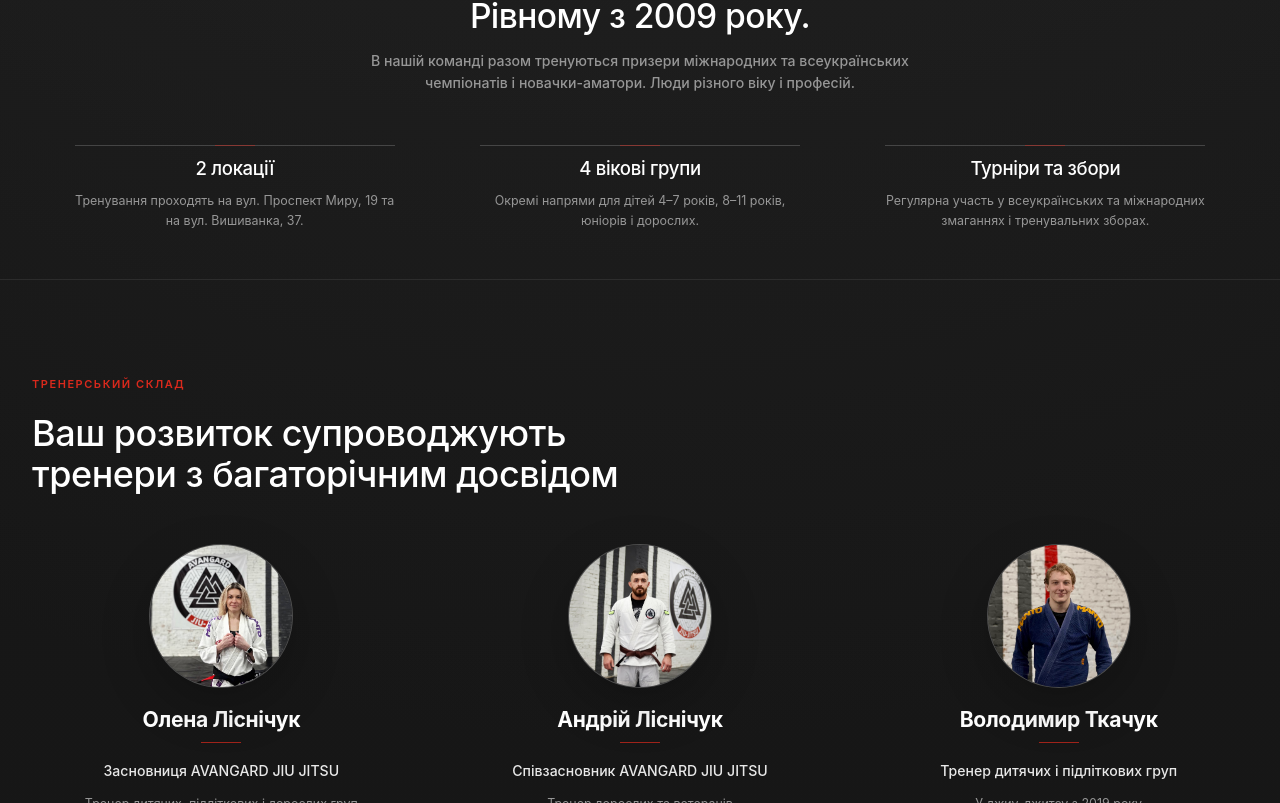
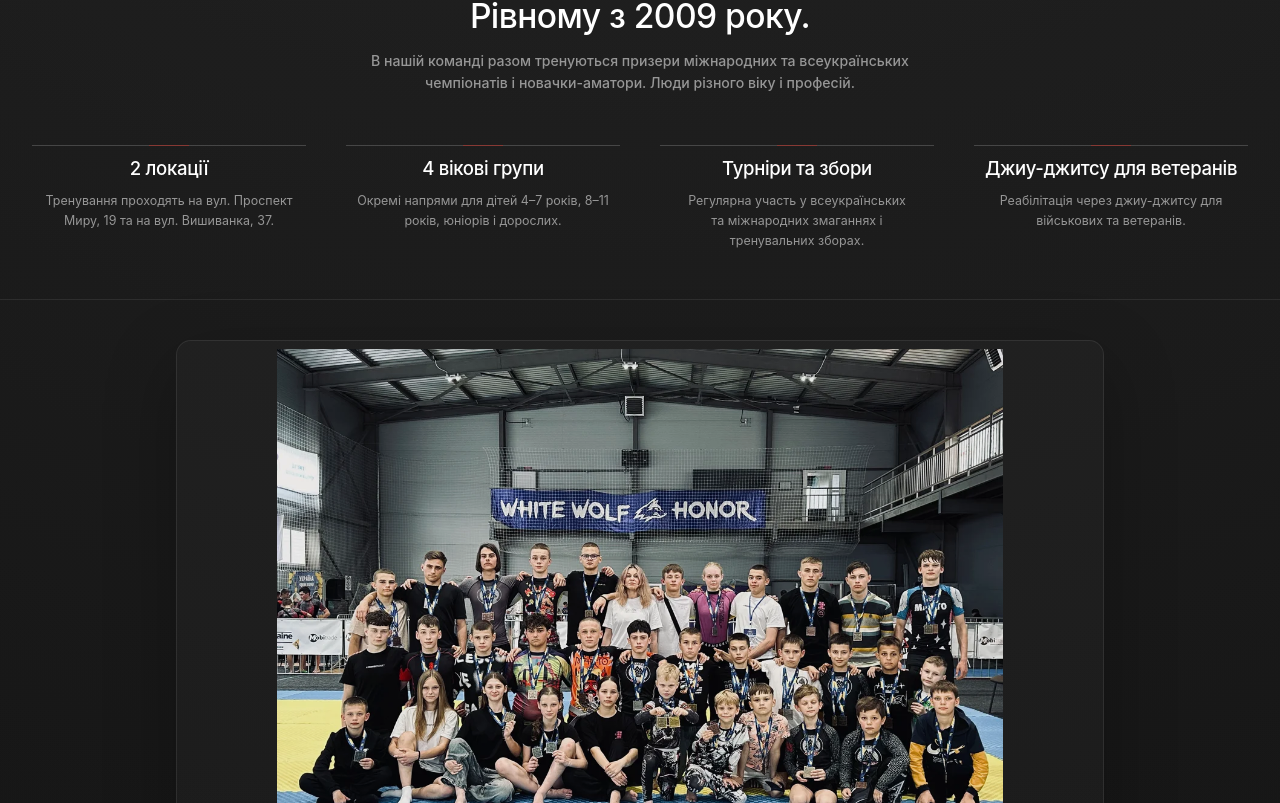
Before and after one commit to dobrodiynazar-dotcom/Avg-, a Next.js app: page / in a window 1280 px wide. Shown: the part 997-1800 px from the top of the page. Built offline with nearby package versions, Linux system fonts and the light colour scheme.

Commit message:
Add about veterans block and transition image

```diff
--- a/src/app/page.tsx
+++ b/src/app/page.tsx
@@ -1,5 +1,6 @@
 import {
   AboutSection,
+  AboutCoachesTransition,
   CoachesSection,
   ContactSection,
   FAQSection,
@@ -14,6 +15,7 @@ import { mediaAssets, mediaIntro } from "@/content/media";
 import { schedulePreviewContent, schedulePreviewGroups } from "@/content/schedule";
 import {
   academyStatement,
+  aboutCoachesTransitionImage,
   contactChannels,
   homepageLocationSection,
   heroBackgroundMedia,
@@ -36,6 +38,7 @@ export default function HomePage() {
         highlights={heroHighlights}
         statement={academyStatement}
       />
+      <AboutCoachesTransition image={aboutCoachesTransitionImage} />
       <CoachesSection intro={coachesIntro} coaches={coaches} />
       <SchedulePreviewSection
         content={schedulePreviewContent}
--- /dev/null
+++ b/src/components/sections/AboutCoachesTransition.tsx
@@ -0,0 +1,28 @@
+import Image from "next/image";
+
+import type { TransitionImageContent } from "@/types/content";
+
+import { Container } from "@/components/ui";
+
+type AboutCoachesTransitionProps = {
+  image: TransitionImageContent;
+};
+
+export function AboutCoachesTransition({ image }: AboutCoachesTransitionProps) {
+  return (
+    <div className="border-b border-[rgb(255_255_255_/_0.08)] py-8 sm:py-9 lg:py-10">
+      <Container size="wide">
+        <div className="mx-auto flex max-w-[58rem] justify-center overflow-hidden rounded-[var(--radius-card-md)] border border-[rgb(255_255_255_/_0.08)] bg-[rgb(255_255_255_/_0.025)] p-2 shadow-[0_24px_70px_rgb(0_0_0_/_0.28)]">
+          <Image
+            alt={image.alt}
+            className="h-auto max-h-[34rem] w-full object-contain opacity-95 saturate-[0.92]"
+            height={image.height}
+            sizes="(min-width: 1280px) 928px, (min-width: 768px) 86vw, 92vw"
+            src={image.src}
+            width={image.width}
+          />
+        </div>
+      </Container>
+    </div>
+  );
+}
--- a/src/components/sections/AboutSection.tsx
+++ b/src/components/sections/AboutSection.tsx
@@ -34,7 +34,7 @@ export function AboutSection({
           ) : null}
         </div>
 
-        <div className="mx-auto grid max-w-[72rem] gap-7 text-center md:grid-cols-3 md:gap-10 lg:gap-16">
+        <div className="mx-auto grid max-w-[76rem] gap-7 text-center md:grid-cols-2 md:gap-9 xl:grid-cols-4 xl:gap-10">
           {highlights.map((highlight) => (
             <article
               key={highlight.title}
--- a/src/components/sections/index.ts
+++ b/src/components/sections/index.ts
@@ -1,4 +1,5 @@
 export * from "@/components/sections/AboutSection";
+export * from "@/components/sections/AboutCoachesTransition";
 export * from "@/components/sections/CoachesSection";
 export * from "@/components/sections/ContactSection";
 export * from "@/components/sections/FAQSection";
--- a/src/content/site.ts
+++ b/src/content/site.ts
@@ -6,6 +6,7 @@ import type {
   HeroBackgroundMedia,
   HighlightItem,
   LocationSectionContent,
+  TransitionImageContent,
 } from "@/types/content";
 
 export const academyInfo: AcademyInfo = {
@@ -98,6 +99,10 @@ export const heroHighlights: HighlightItem[] = [
     description:
       "Регулярна участь у всеукраїнських та міжнародних змаганнях і тренувальних зборах.",
   },
+  {
+    title: "Джиу-джитсу для ветеранів",
+    description: "Реабілітація через джиу-джитсу для військових та ветеранів.",
+  },
 ];
 
 export const heroMeta = {
@@ -132,6 +137,13 @@ export const aboutFeatureMedia: FeatureMediaPanel = {
   imageSrc: "/media/gym/gym-01.jpg",
 };
 
+export const aboutCoachesTransitionImage: TransitionImageContent = {
+  src: "/media/gym/about-coaches-transition.webp",
+  alt: "Команда Avangard Jiu-Jitsu з медалями після змагань у спортивному залі",
+  width: 1200,
+  height: 900,
+};
+
 export const academyStatement: AcademyStatementContent = {
   paragraphs: [
     "Академія Avangard Jiu-Jitsu функціонує в Рівному з 2009 року.",
```
Also changed, not shown: src/types/content.ts (+7 -0 lines), public/media/gym/about-coaches-transition.webp (added).
